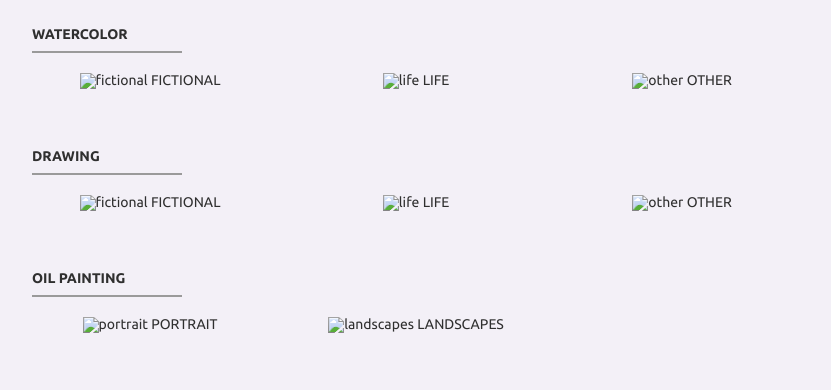
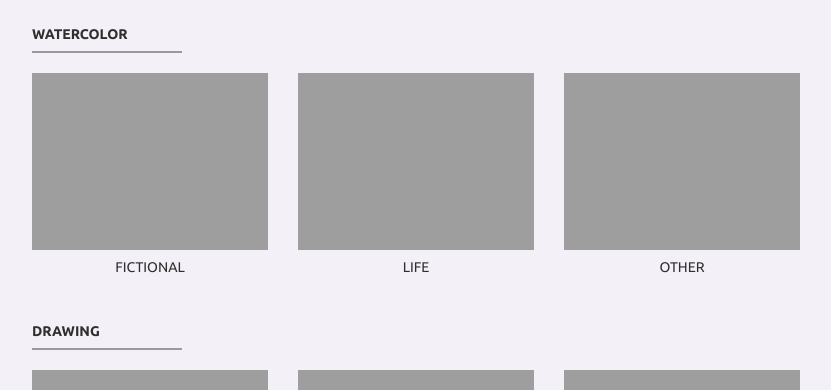
Before and after one commit to Yuting-Art/yuting, a plain HTML site: page gallery.html in a window 1280 px wide. Shown: the part 83-473 px from the top of the page, without its empty margins (224-1055 px from the left). Drawn offline with Linux system fonts and the light colour scheme; the site is published under a folder, as on GitHub Pages, so addresses that start at the root find nothing.

Commit message:
test img src

```diff
--- a/gallery.html
+++ b/gallery.html
@@ -60,19 +60,19 @@
         <hr>
         <div class="grid-container">
           <div class="grid-content">
-            <a href="watercolor_fictional.html"><img src="/images/watercolor-fictional.png" alt="fictional">
+            <a href="watercolor_fictional.html"><img src="images/watercolor-fictional.png" alt="fictional">
             </a>
             <a href="watercolor_fictional.html" class="category">FICTIONAL
             </a>
           </div>
           <div class="grid-content">
-            <a href="watercolor_life.html"><img src="/images/watercolor-life.png" alt="life">
+            <a href="watercolor_life.html"><img src="images/watercolor-life.png" alt="life">
             </a>
             <a href="watercolor_life.html" class="category">LIFE
             </a>
           </div>
           <div class="grid-content">
-            <a href="watercolor_other.html"><img src="/images/watercolor-other.png" alt="other">
+            <a href="watercolor_other.html"><img src="images/watercolor-other.png" alt="other">
             </a>
             <a href="watercolor_other.html" class="category">OTHER
             </a>
@@ -87,19 +87,19 @@
         <hr>
         <div class="grid-container">
           <div class="grid-content">
-            <a href="index.html"><img src="/images/watercolor-fictional.png" alt="fictional">
+            <a href="index.html"><img src="images/watercolor-fictional.png" alt="fictional">
             </a>
             <a href="index.html" class="category">FICTIONAL
             </a>
           </div>
           <div class="grid-content">
-            <a href="index.html"><img src="/images/watercolor-life.png" alt="life">
+            <a href="index.html"><img src="images/watercolor-life.png" alt="life">
             </a>
             <a href="index.html" class="category">LIFE
             </a>
           </div>
           <div class="grid-content">
-            <a href="index.html"><img src="/images/watercolor-other.png" alt="other">
+            <a href="index.html"><img src="images/watercolor-other.png" alt="other">
             </a>
             <a href="index.html" class="category">OTHER
             </a>
@@ -114,19 +114,19 @@
         <hr>
         <div class="grid-container">
           <div class="grid-content">
-            <a href="oilpainting_portrait.html"><img src="/images/oilpainting-portrait.png" alt="portrait">
+            <a href="oilpainting_portrait.html"><img src="images/oilpainting-portrait.png" alt="portrait">
             </a>
             <a href="oilpainting_portrait.html" class="category">PORTRAIT
             </a>
           </div>
           <div class="grid-content">
-            <a href="oilpainting_landscapes.html"><img src="/images/oilpainting-landscape.png" alt="landscapes">
+            <a href="oilpainting_landscapes.html"><img src="images/oilpainting-landscape.png" alt="landscapes">
             </a>
             <a href="oilpainting_landscapes.html" class="category">LANDSCAPES
             </a>
           </div>
           <!-- <div class="grid-content">
-            <a href="index.html"><img src="/images/watercolor-other.png" alt="other">
+            <a href="index.html"><img src="images/watercolor-other.png" alt="other">
             <a/>
             <a href="index.html" class="category">OTHER
             </a>
--- a/styles/main.css
+++ b/styles/main.css
@@ -15,7 +15,7 @@ body {
 }
 
 #hero-image {
-  background-image: url('/images/hp_bg_small.png');
+  background-image: url('images/hp_bg_small.png');
   background-repeat: no-repeat;
   /* Set rules to fill background */
     background-size: cover;
@@ -104,6 +104,6 @@ body {
   }
 
   #hero-image {
-    background-image: url('/images/hp_bg_wide.png');
+    background-image: url('images/hp_bg_wide.png');
   }
 }
```
